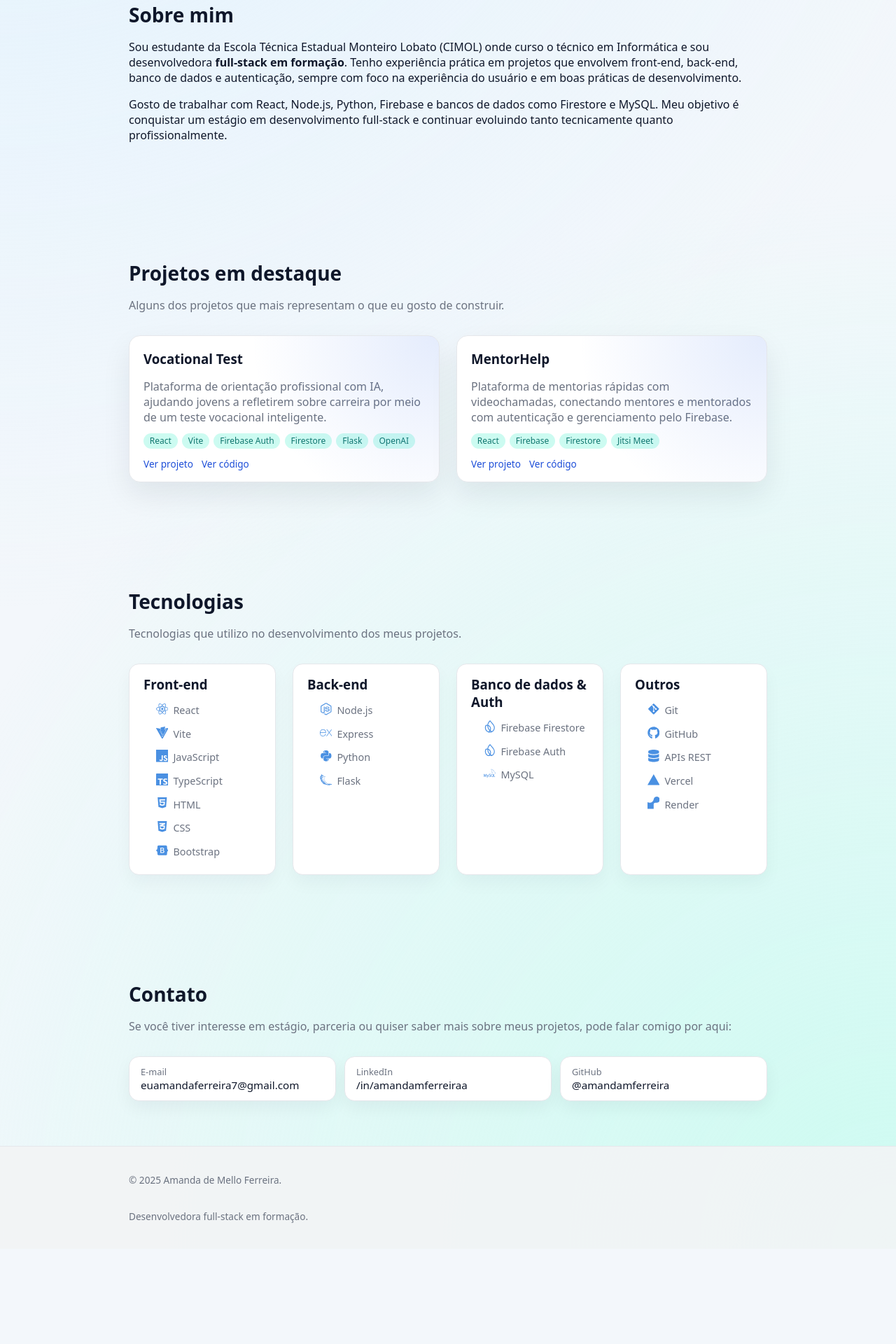
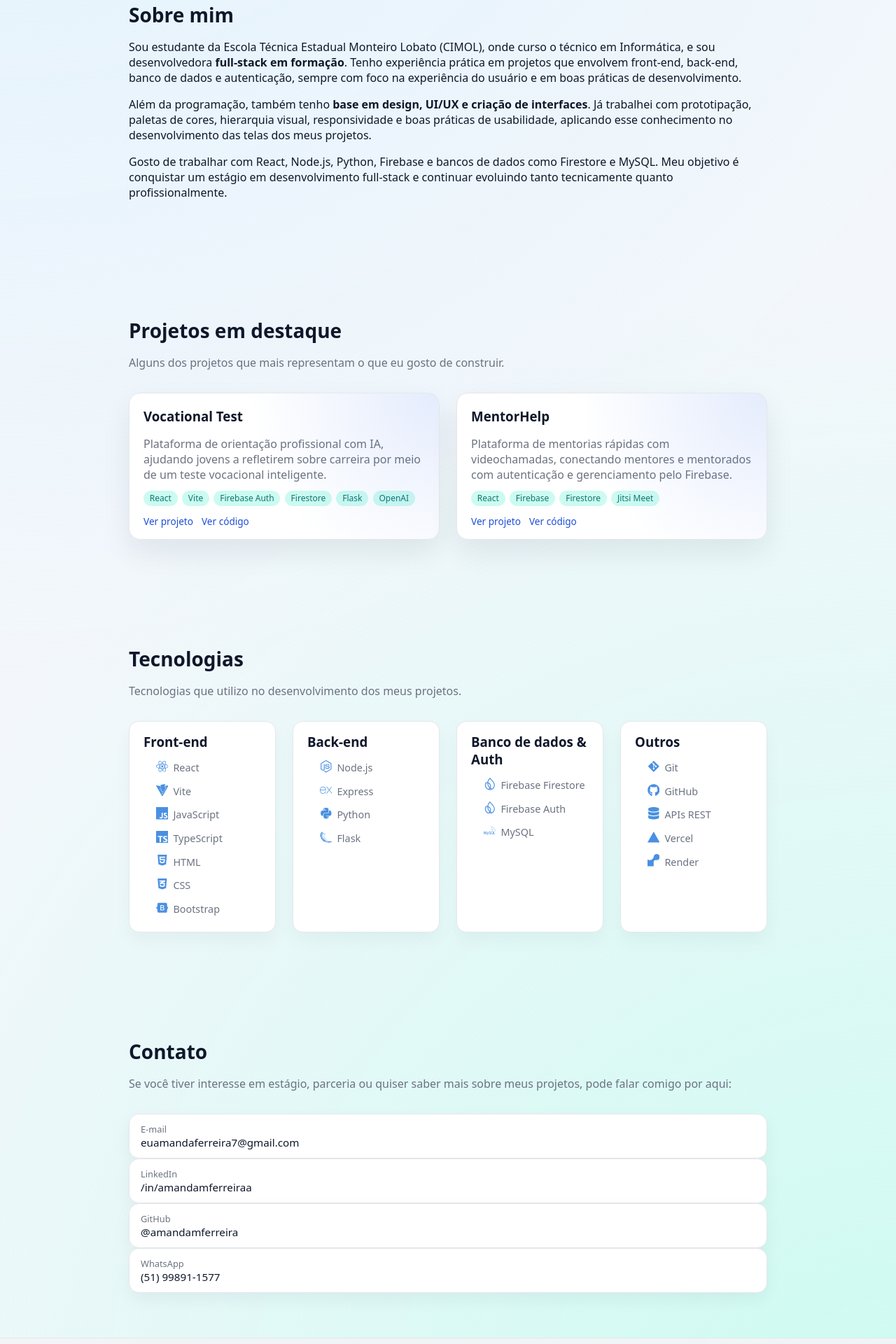
Before and after one commit to amandamferreira/portfolio-amanda, a React (Vite) app: page / in a window 1280 px wide. Shown: the part 640-2560 px from the top of the page at 70% size. Before the commit the page ends 2424 px from the top, so only its background shows below. Built offline with nearby package versions, Linux system fonts and the light colour scheme.

Commit message:
Atualiza currículo PDF

```diff
--- a/src/components/About.jsx
+++ b/src/components/About.jsx
@@ -3,18 +3,27 @@ export default function About() {
     <section id="sobre" className="section">
       <div className="container">
         <h2>Sobre mim</h2>
+
         <p>
-          Sou estudante da Escola Técnica Estadual Monteiro Lobato (CIMOL) onde curso o técnico em Informática e sou desenvolvedora
-          <strong> full-stack em formação</strong>. Tenho experiência prática em projetos que
-          envolvem front-end, back-end, banco de dados e autenticação, sempre com foco na
-          experiência do usuário e em boas práticas de desenvolvimento.
+          Sou estudante da Escola Técnica Estadual Monteiro Lobato (CIMOL), onde curso o
+          técnico em Informática, e sou desenvolvedora<strong> full-stack em formação</strong>.
+          Tenho experiência prática em projetos que envolvem front-end, back-end, banco de
+          dados e autenticação, sempre com foco na experiência do usuário e em boas práticas
+          de desenvolvimento.
         </p>
+
+        <p>
+          Além da programação, também tenho<strong> base em design, UI/UX e criação de
+          interfaces</strong>. Já trabalhei com prototipação, paletas de cores, hierarquia
+          visual, responsividade e boas práticas de usabilidade, aplicando esse conhecimento
+          no desenvolvimento das telas dos meus projetos.
+        </p>
+
         <p>
           Gosto de trabalhar com React, Node.js, Python, Firebase e bancos de dados como
           Firestore e MySQL. Meu objetivo é conquistar um estágio em desenvolvimento
           full-stack e continuar evoluindo tanto tecnicamente quanto profissionalmente.
         </p>
-
       </div>
     </section>
   );
--- a/src/components/Contact.jsx
+++ b/src/components/Contact.jsx
@@ -8,7 +8,7 @@ export default function Contact() {
           projetos, pode falar comigo por aqui:
         </p>
 
-        <div className="contact-cards">
+        <div className="contact-grid">
           <a
             href="mailto:euamandaferreira7@gmail.com"
             className="contact-card"
@@ -36,6 +36,16 @@ export default function Contact() {
             <span className="contact-label">GitHub</span>
             <span className="contact-value">@amandamferreira</span>
           </a>
+
+          <a
+            href="https://wa.me/5551998911577"
+            target="_blank"
+            rel="noreferrer"
+            className="contact-card"
+          >
+            <span className="contact-label">WhatsApp</span>
+            <span className="contact-value">(51) 99891-1577</span>
+          </a>
         </div>
       </div>
     </section>
--- a/src/components/Hero.jsx
+++ b/src/components/Hero.jsx
@@ -16,7 +16,7 @@ export default function Hero() {
           <div className="hero-actions">
 
             <a
-              href="/curriculo-amanda.pdf"
+              href="amanda-cv.pdf"
               download="Amanda-Ferreira-Curriculo.pdf"
               className="btn btn-primary"
             >
```
Also changed, not shown: 2 other files (tests, documents, lock files or other folders).
